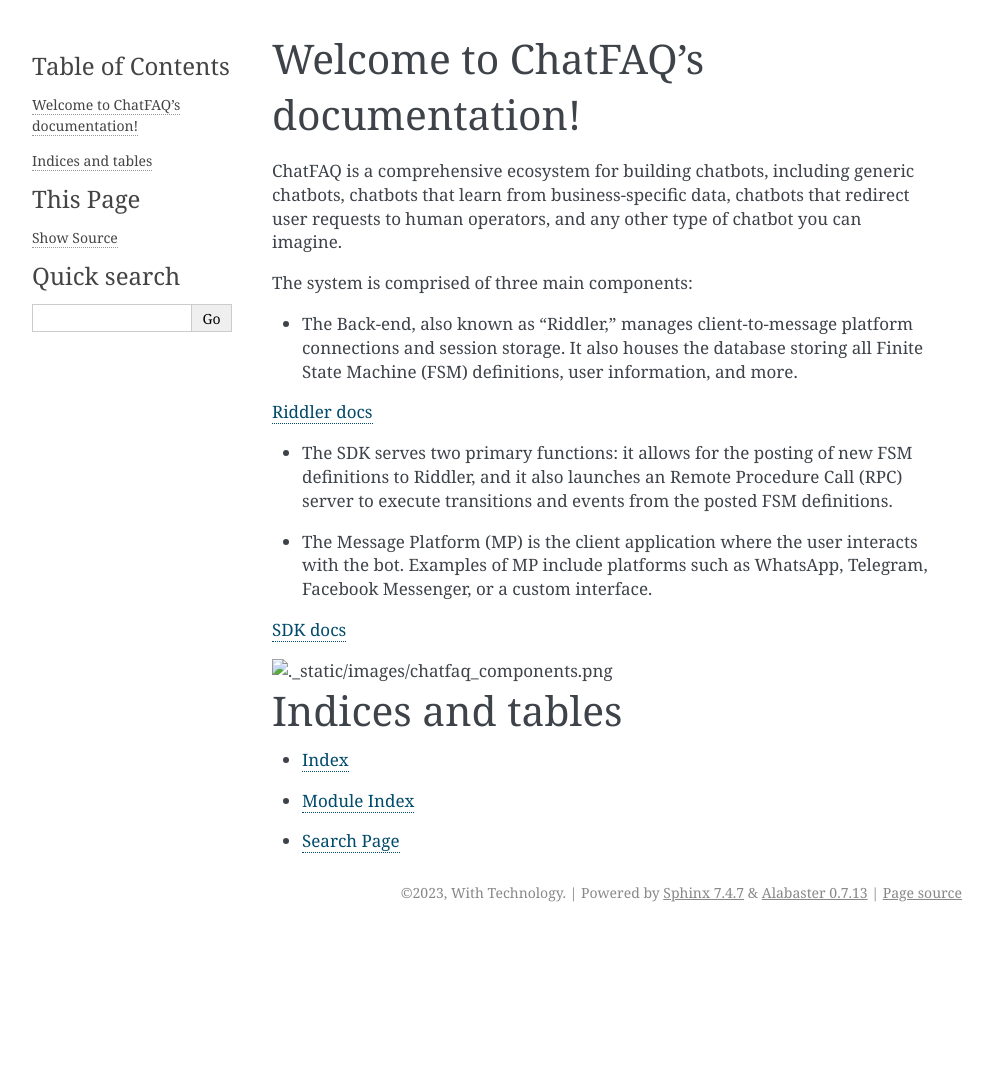
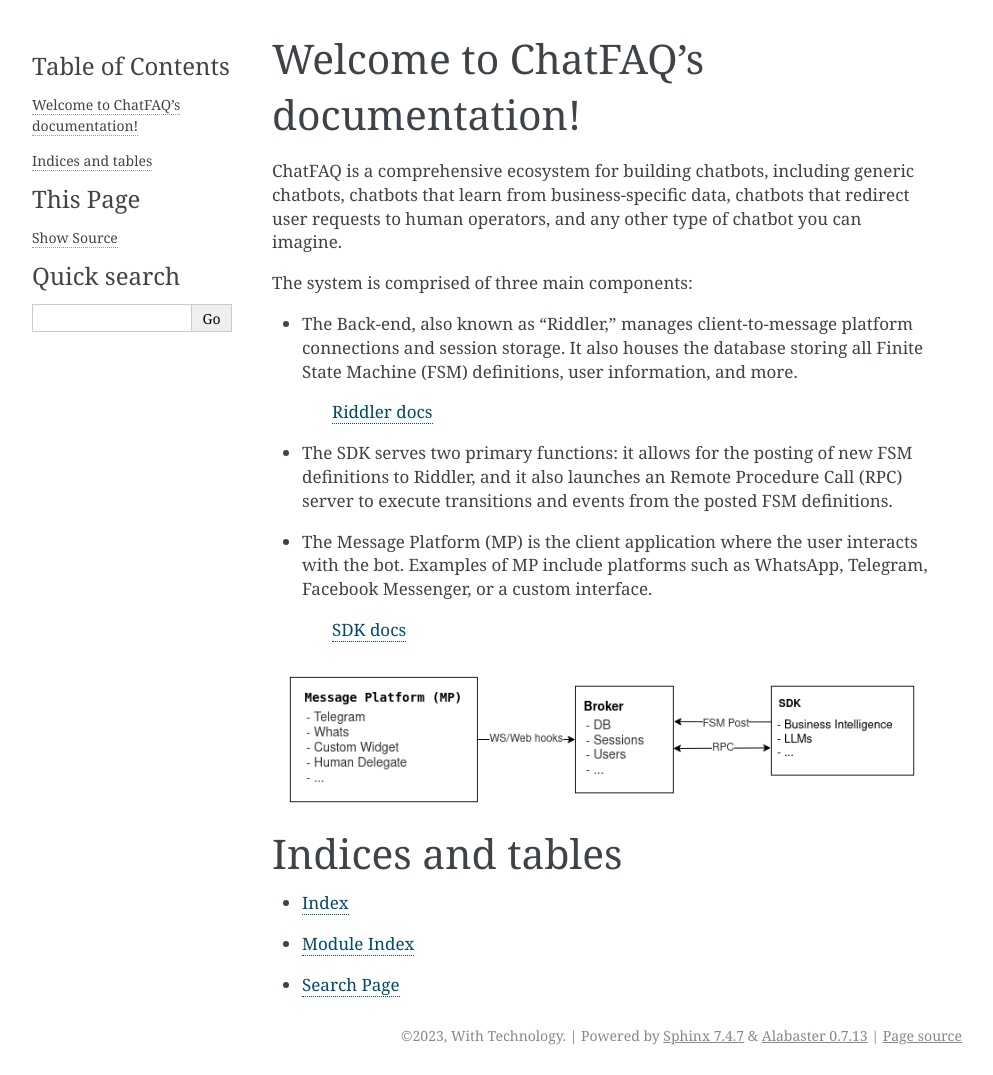
Before and after one commit to ChatFAQ/ChatFAQ, a Sphinx documentation site: the page built from doc/source/index.rst, in a window 1280 px wide. Shown: the whole page, without its empty margins (148-1141 px from the left). Built offline with Sphinx 7.4.7, drawn with Linux system fonts in a browser that asks for light colours; the version number is read from the project's files by our own code; before the commit the page ends 932 px from its top, so only the background shows below that.

Commit message:
Improving index page

```diff
--- a/doc/source/index.rst
+++ b/doc/source/index.rst
@@ -16,15 +16,15 @@ The system is comprised of three main components:
 
 - The Back-end, also known as "Riddler," manages client-to-message platform connections and session storage. It also houses the database storing all Finite State Machine (FSM) definitions, user information, and more.
 
-:ref:`Riddler docs <Welcome to Riddler's documentation!>`
+    :ref:`Riddler docs <Welcome to Riddler's documentation!>`
 
 - The SDK serves two primary functions: it allows for the posting of new FSM definitions to Riddler, and it also launches an Remote Procedure Call (RPC) server to execute transitions and events from the posted FSM definitions.
 
 - The Message Platform (MP) is the client application where the user interacts with the bot. Examples of MP include platforms such as WhatsApp, Telegram, Facebook Messenger, or a custom interface.
 
-:ref:`SDK docs <Welcome to Riddler SDK's documentation!>`
+    :ref:`SDK docs <Welcome to Riddler SDK's documentation!>`
 
-.. image:: ._static/images/chatfaq_components.png
+.. image:: ./_static/images/chatfaq_components.png
 
 
 Indices and tables
```
